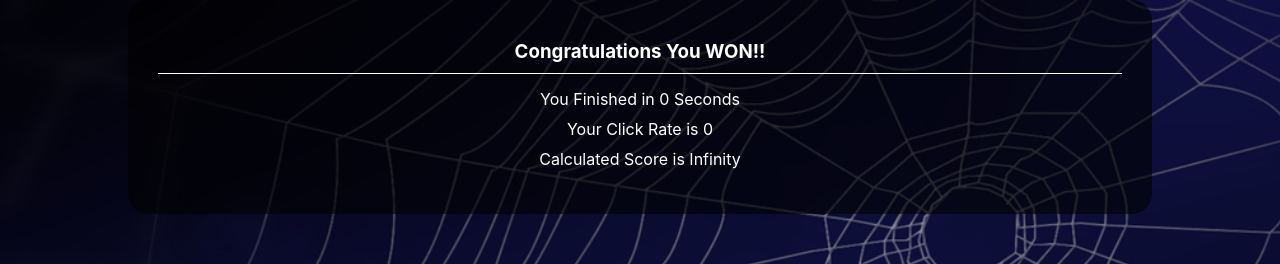
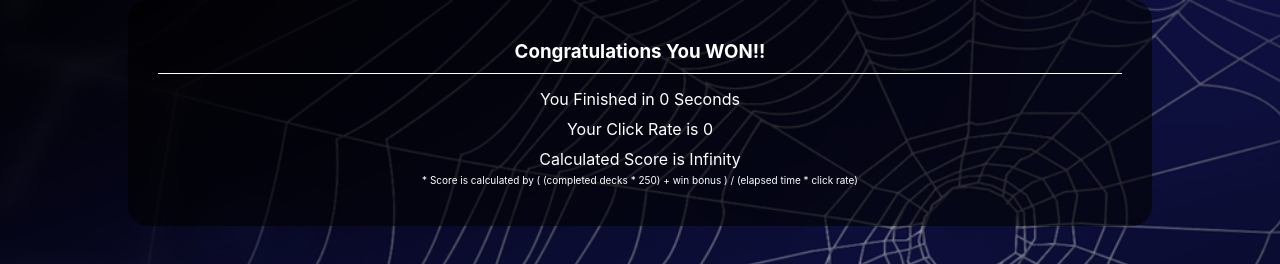
Before and after one commit to omerclskn/react-reversed-spider-solitaire, a React (Create React App) app: page /finish in a window 1280 px wide. Shown: the top 264 px of the page. Built offline with nearby package versions, Linux system fonts and the light colour scheme.

Commit message:
edit finish page

```diff
--- a/src/assets/css/finish.css
+++ b/src/assets/css/finish.css
@@ -33,3 +33,7 @@
     margin: 10% 40% 0;
     background: rgba(0, 0, 0);
 }
+
+p{
+    font-size: 10px;
+}
--- a/src/components/Pages/FinishPage.js
+++ b/src/components/Pages/FinishPage.js
@@ -48,6 +48,7 @@ const FinishPage = (props) => {
                     <span> You Finished in {time} Seconds </span>
                     <span> Your Click Rate is {click} </span>
                     <span> Calculated Score is { calculate() } </span>
+                    <p>* Score is calculated by ( (completed decks * 250) + win bonus ) / (elapsed time * click rate) </p>
                 </div>
             </div>
 
--- a/src/logic/Gameplay.js
+++ b/src/logic/Gameplay.js
@@ -86,7 +86,7 @@ export const checkComplete = (allCards, complete, test) => {
                         var node = element // hold head node bcs if sorting complete, we will need to remove from that index
                     }
                     rank += 1
-                    if (rank === 4) {
+                    if (rank === 13) {
                         test && new Audio(applauseAudio).play()
                         complete += 1
                         removeCardOldPlace(node, allCards)
```
